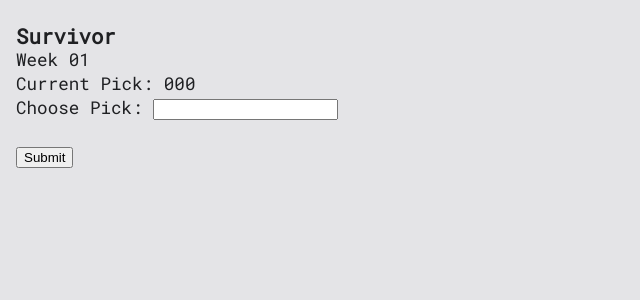
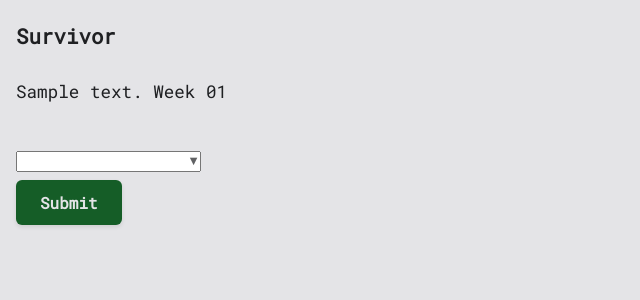
Before and after one commit to dansahagian/fbsurvivor, a Django app: template fbsurvivor/templates/pick.html in a window 1280 px wide. Shown: the top 300 px of the page, without its empty margins (0-640 px from the left). Run offline with Django 3.2, Linux system fonts and the light colour scheme; the template is opened without the code that fills it: most values are stand-ins (such as "Sample title", 1, 10 or a date in 2020); form fields are guessed from the names that the template uses.

Commit message:
Add a nicer form for pick submission

```diff
--- a/fbsurvivor/static/css/base.css
+++ b/fbsurvivor/static/css/base.css
@@ -132,3 +132,81 @@ td {
 .picks a {
     text-decoration: none;
 }
+
+.pick-form-container {
+    background-color: --var(--table-header);
+    border-radius: 8px;
+    max-width: 200px;
+}
+
+.form-group {
+    display: flex;
+    flex-direction: column;
+    gap: 0.5rem;
+}
+
+.form-group label {
+    font-weight: bold;
+    margin-bottom: 0.25rem;
+}
+
+.select-wrapper {
+    position: relative;
+}
+
+.select-wrapper select,
+.pick-select {
+    appearance: none;
+    width: 100%;
+    padding: 0.75rem 1rem;
+    font-size: 1rem;
+    font-family: "Roboto Mono", ui-monospace;
+    border-radius: 6px;
+    border: 2px solid var(--table-lines);
+    background-color: var(--background);
+    color: var(--color);
+    cursor: pointer;
+}
+
+.select-wrapper::after {
+    content: "▼";
+    position: absolute;
+    right: 1rem;
+    top: 50%;
+    transform: translateY(-50%);
+    pointer-events: none;
+    font-size: 0.8rem;
+    color: var(--color);
+    opacity: 0.7;
+}
+
+.form-actions {
+    display: flex;
+    justify-content: flex-start;
+    margin-top: 0.5rem;
+}
+
+.submit-button {
+    background-color: var(--win-color);
+    color: var(--background);
+    border: none;
+    border-radius: 6px;
+    padding: 0.75rem 1.5rem;
+    font-size: 1rem;
+    font-weight: bold;
+    font-family: "Roboto Mono", ui-monospace;
+    cursor: pointer;
+    transition: all 0.2s ease;
+    box-shadow: 0 2px 4px rgba(0, 0, 0, 0.1);
+}
+
+.submit-button:hover {
+    opacity: 0.9;
+    box-shadow: 0 3px 6px rgba(0, 0, 0, 0.15);
+    transform: translateY(-1px);
+}
+
+.submit-button:active {
+    transform: translateY(1px);
+    box-shadow: 0 1px 2px rgba(0, 0, 0, 0.1);
+}
--- a/fbsurvivor/templates/pick.html
+++ b/fbsurvivor/templates/pick.html
@@ -1,14 +1,22 @@
 {% extends "base.html" %}
 {% block content %}
-    Week {{ pick.week.week_num|stringformat:"02d" }}
-    <br>
-    Current Pick: {% if pick.team.team_code %}{{ pick.team.team_code }}{% endif %}
-    <br>
-    <form action="{% url 'pick' season.year pick.week.week_num %}" method="POST">
-        {% csrf_token %}
-        Choose Pick:
-        {{ form.team }}
-        <br><br>
-        <input class="blue-button" type="submit" value="Submit" />
-    </form>
+    <div class="container">
+        {{ season.description }} Week {{ pick.week.week_num|stringformat:"02d" }}
+        <div class="container">
+            <div class="pick-form-container">
+                <form action="{% url 'pick' season.year pick.week.week_num %}" method="POST" class="modern-form">
+                    {% csrf_token %}
+                    <div class="form-group">
+                        <label for="{{ form.team.id_for_label }}"></label>
+                        <div class="select-wrapper">
+                            {{ form.team }}
+                        </div>
+                    </div>
+                    <div class="form-actions">
+                        <button type="submit" class="submit-button">Submit</button>
+                    </div>
+                </form>
+            </div>
+        </div>
+    </div>
 {% endblock %}
```
Also changed, not shown: fbsurvivor/core/forms.py (+14 -1 lines).
